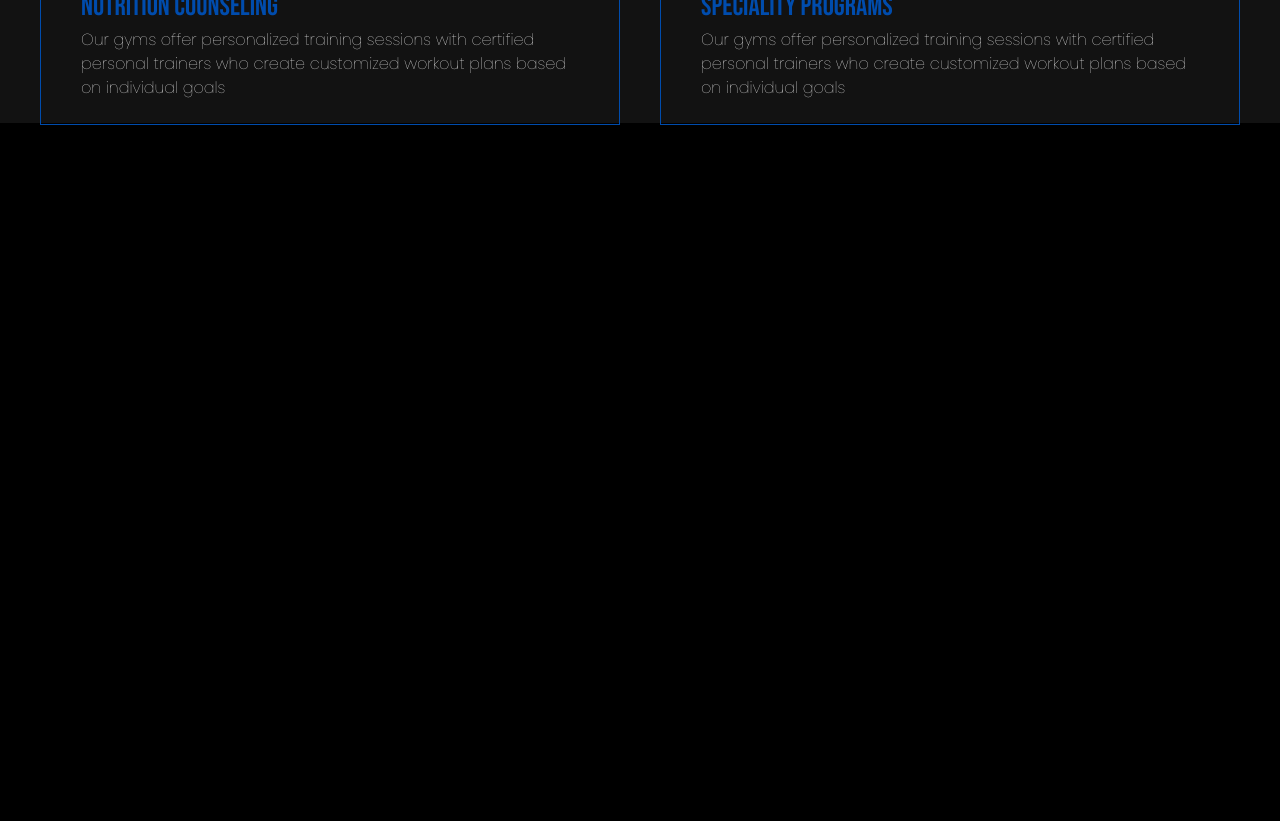
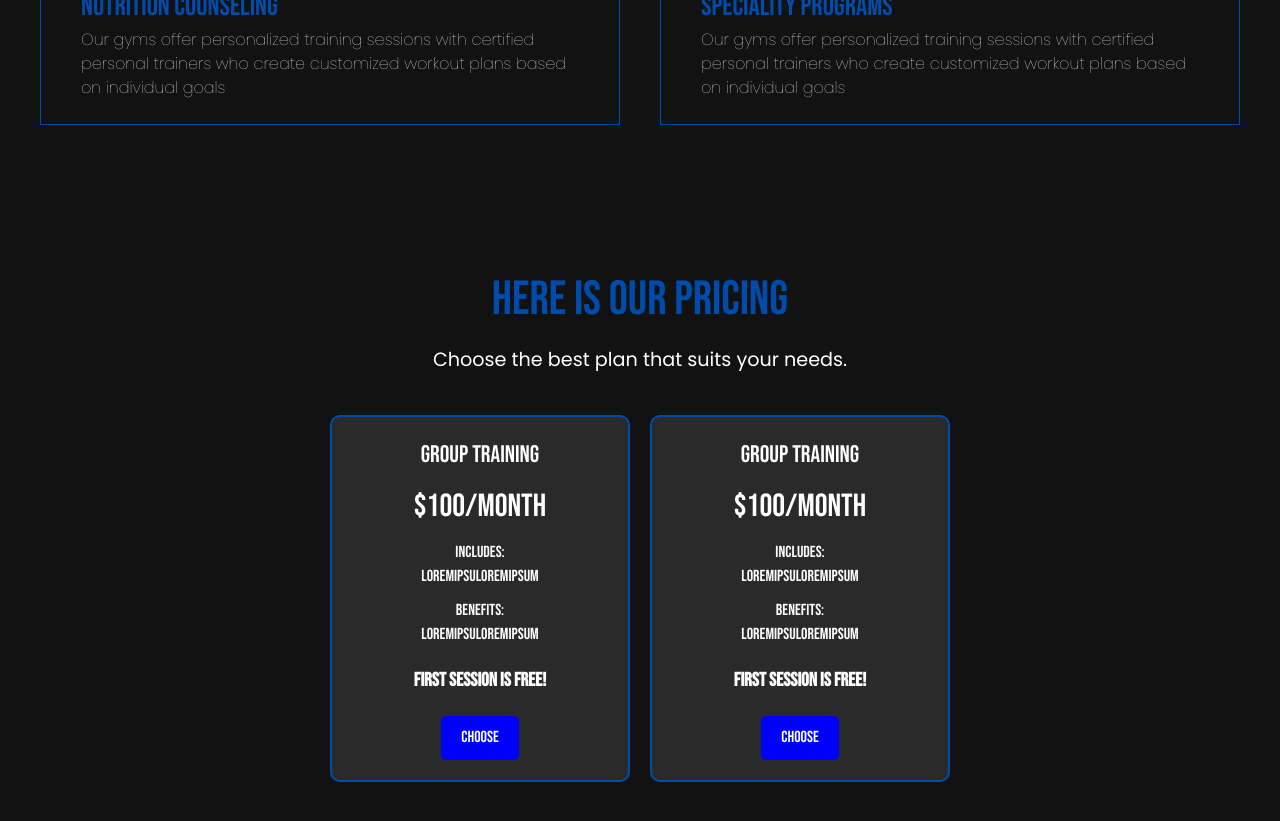
Before and after one commit to adithyagundlapalli/athleticgreatness, a React (Vite) app in the folder athletic-greatness/: page / in a window 1280 px wide. Shown: the part 2360-3181 px from the top of the page. Before the commit the page ends 2485 px from the top, so only its background shows below. Built offline with nearby package versions, Linux system fonts and the light colour scheme.

Commit message:
Implemented basic design of pricing page.

```diff
--- a/athletic-greatness/src/App.tsx
+++ b/athletic-greatness/src/App.tsx
@@ -4,6 +4,7 @@ import Navbar from './components/navbar';
 import Hero from './components/hero';
 import About from './components/about';
 import Services from './components/services';
+import Pricing from './components/pricing';
 
 function App() {
 
@@ -13,6 +14,7 @@ function App() {
       <Hero/>
       <About/>
       <Services/>
+      <Pricing/>
     </div>
   )
 }
--- a/athletic-greatness/src/components/about/about.scss
+++ b/athletic-greatness/src/components/about/about.scss
@@ -1,7 +1,7 @@
 .about {
     width: 100%;
     height: 768px;
-    background-color: black;
+    background-color: #121212;
 
     .about-container{
         display: flex;
--- /dev/null
+++ b/athletic-greatness/src/components/pricing/index.tsx
@@ -0,0 +1,31 @@
+import React from 'react';
+import './pricing.scss';
+
+const Pricing: React.FC = () => {
+    return (
+        <div className="pricing">
+            <h1 className="header">Here is our Pricing</h1>
+            <p className="description">Choose the best plan that suits your needs.</p>
+            <div className="pricing-cards">
+                <div className="pricing-card">
+                    <h2 className="card-title">Group Training</h2>
+                    <div className="card-price">$100/Month</div>
+                    <div className="includes">Includes:<br /> loremipsuloremipsum</div>
+                    <div className="benefits">Benefits:<br /> loremipsuloremipsum</div>
+                    <div className="free-session">FIRST SESSION IS FREE!</div>
+                    <button className="choose-button">Choose</button>
+                </div>
+                <div className="pricing-card">
+                    <h2 className="card-title">Group Training</h2>
+                    <div className="card-price">$100/Month</div>
+                    <div className="includes">Includes:<br /> loremipsuloremipsum</div>
+                    <div className="benefits">Benefits:<br /> loremipsuloremipsum</div>
+                    <div className="free-session">FIRST SESSION IS FREE!</div>
+                    <button className="choose-button">Choose</button>
+                </div>
+            </div>
+        </div>
+    );
+};
+
+export default Pricing;
--- /dev/null
+++ b/athletic-greatness/src/components/pricing/pricing.scss
@@ -0,0 +1,83 @@
+@import url('https://fonts.googleapis.com/css2?family=Bebas+Neue&family=Poppins:wght@400&display=swap');
+
+.pricing {
+    width: 100%;
+    height: 100vh;
+    background-color: #121212;
+    display: flex;
+    flex-direction: column;
+    align-items: center;
+    justify-content: center;
+    padding: 20px;
+
+    .header {
+        text-align: center;
+        color: var(--primary-color);
+        font-size: 3rem;
+        font-family: 'Bebas Neue', sans-serif;
+        margin-bottom: 10px;
+    }
+
+    .description {
+        text-align: center;
+        color: white;
+        font-size: 1.2rem;
+        font-family: 'Poppins', sans-serif;
+        margin-bottom: 40px;
+    }
+
+    .pricing-cards {
+        display: flex;
+        justify-content: center;
+        gap: 20px;
+        width: 100%;
+        max-width: 1200px;
+
+        .pricing-card {
+            background-color: rgba(255, 255, 255, 0.1);
+            border: 2px solid var(--primary-color);
+            border-radius: 10px;
+            padding: 20px;
+            text-align: center;
+            color: white;
+            width: 300px; // Set a fixed width for the cards
+
+            .card-title {
+                font-size: 1.5rem;
+                font-family: 'Bebas Neue', sans-serif;
+                margin-bottom: 10px;
+            }
+
+            .card-price {
+                font-size: 2rem;
+                margin: 10px 0;
+            }
+
+            .includes,
+            .benefits {
+                font-size: 1rem;
+                margin: 10px 0;
+            }
+
+            .free-session {
+                font-size: 1.2rem;
+                font-weight: bold;
+                margin: 20px 0;
+            }
+
+            .choose-button {
+                background-color: blue;
+                color: white;
+                padding: 10px 20px;
+                border: none;
+                border-radius: 5px;
+                cursor: pointer;
+                font-size: 1rem;
+
+                &:hover {
+                    background-color: darkblue;
+                }
+            }
+        }
+    }
+}
```
Also changed, not shown: athletic-greatness/src/assets/Screenshot 2025-01-11 at 11.56.25 PM.png (added).
